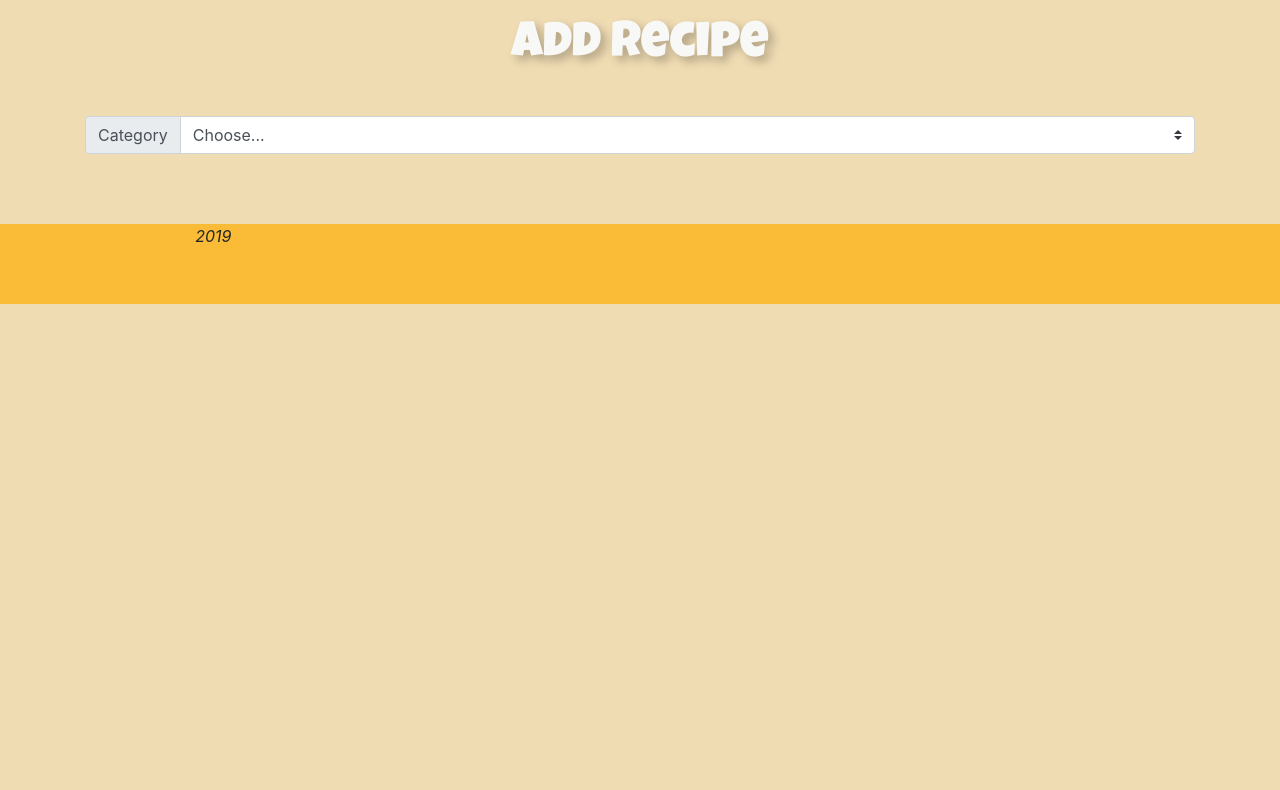
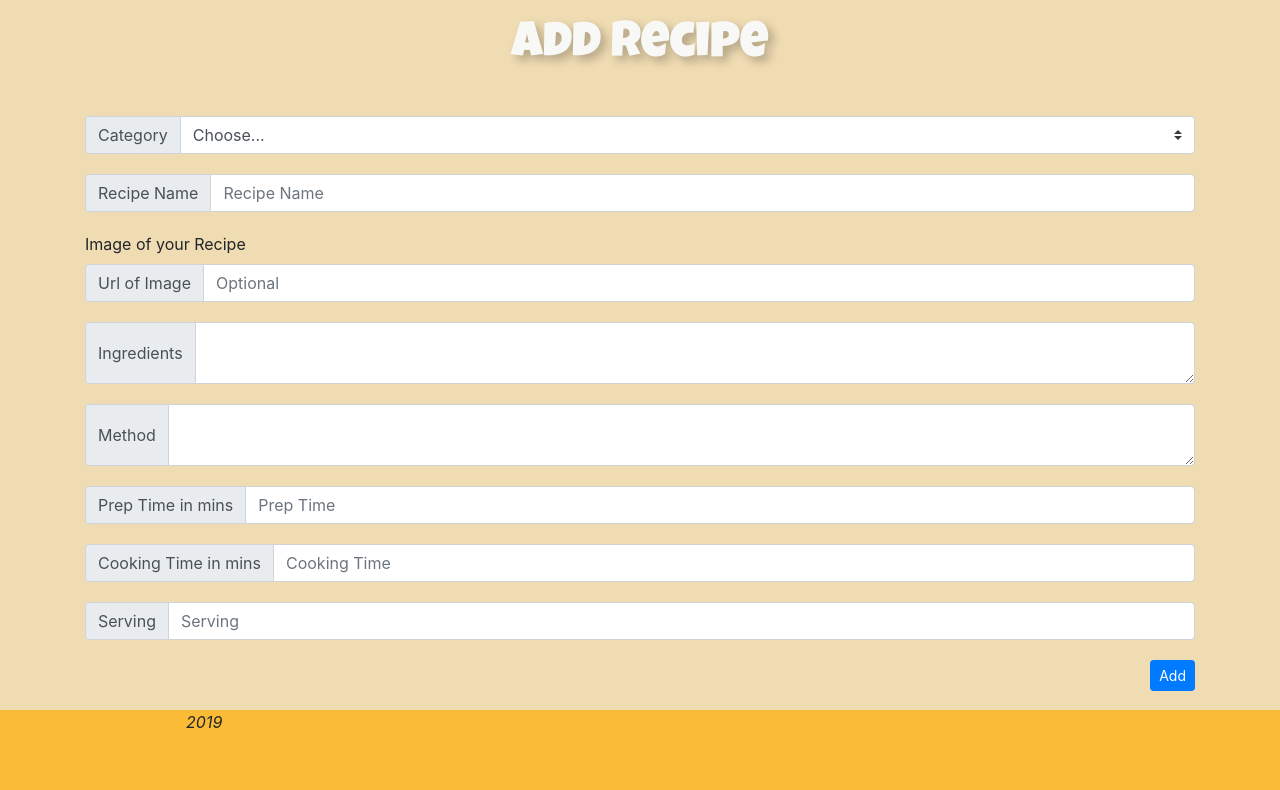
Before and after one commit to ShawnAhls/My-Yummy-Dishes, a Flask app: page /add_recipe in a window 1280 px wide. Shown: the part 164-954 px from the top of the page. Before the commit the page ends 468 px from the top, so only its background shows below. Run offline with Flask 2, Linux system fonts and the light colour scheme; data that the repository does not hold is empty; some libraries are stand-ins or nearby versions.

Commit message:
creating the add new recipe page with buttons

```diff
--- a/app.py
+++ b/app.py
@@ -40,12 +40,29 @@ def add_recipe():
                            categories=category_list)
 
 
+@app.route('/insert_recipe', methods=["POST", "GET"])
+def new_recipe():
+    recipes = mongo.db.recipes
+    new_recipe = {
+        'category_name': request.form.get['cartegory_name'],
+        'recipe_name': request.form.get['recipe_name'],
+        'ingredients_description': request.form.get['ingredients_description'],
+        'method_instruction': request.form.get['method_instruction'],
+        'prep_time': request.form.get['prep_time'],
+        'cooking_time': request.form.get['cooking_time'],
+        'serving': request.form.get['serving']
+    }
+    recipes.insert(new_recipe)
+    return render_template('display_recipes.html', recipes=new_recipe)
+
+
 @app.route('/edit_recipe/<recipe_id>')
 def edit_recipe(recipe_id):
     the_recipe = mongo.db.recipes.find({"_id": ObjectId(recipe_id)})
     all_categories = mongo.db.categories.find()
+    category_list = [category for category in all_categories]
     return render_template('edit-recipe.html', recipes=the_recipe,
-                           categories=all_categories)
+                           categories=category_list)
 
 
 @app.route('/recipe/update/<recipe_id>', methods=['POST'])
--- a/templates/add-recipe.html
+++ b/templates/add-recipe.html
@@ -1,9 +1,11 @@
 {% extends 'base.html'%}
 
 {% block content%}
+
 <h2>Add Recipe</h2>
 
-<form action="{{ url_for('add_recipe') }}">
+<form action="{{ url_for('new_recipe') }}" method="POST">
+
     <section class="add">
         <div class="input-group mb-3">
             <div class="input-group-prepend">
@@ -17,7 +19,7 @@
             </select>
         </div>
     </section>
-    {% for recipe in recipes %}
+
     <section class="add">
         <div class="input-group">
             <div class="input-group-prepend">
@@ -75,14 +77,18 @@
         <input id="serving" name="serving" type="text" class="form-control" placeholder="Serving" >
         </div>
     </section>
+
     <section>
         <div class="buttons">
             <a href="{{url_for('display_recipes')}}" class="btn btn-primary btn-sm"
-                tabindex="-1" role="button">Add</a>
+                tabindex="-1" role="button" type="submit" name="action">Add</a>
+                {% for recipe in recipes %}
             <a href="{{url_for('recipe', recipe_id=recipe._id)}}" class="btn btn-primary btn-sm"
                 tabindex="-1" role="button">Back</a>
+                {% endfor %}
         </div>
     </section>
+
 </form>
-{% endfor %}
+
 {% endblock %}
```
